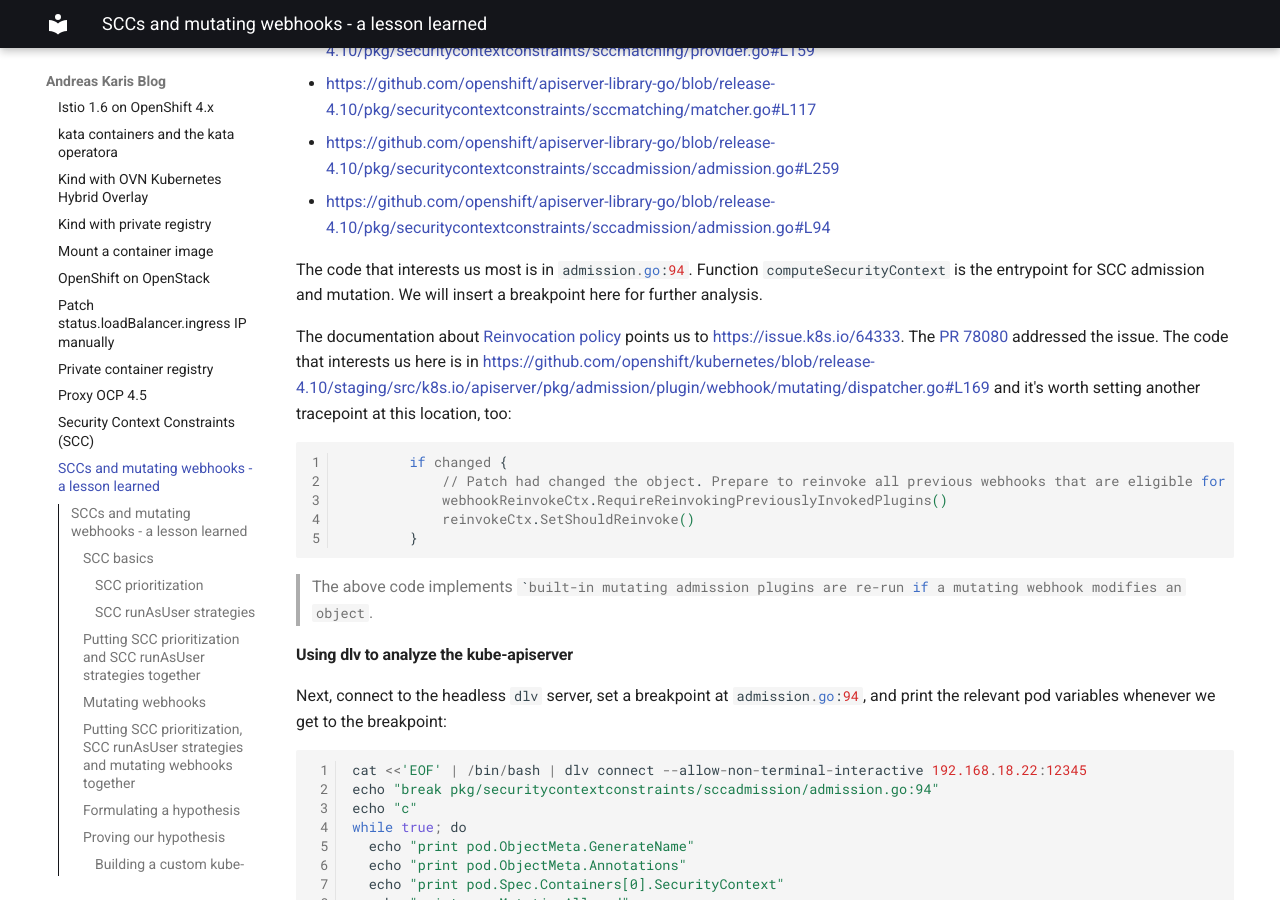
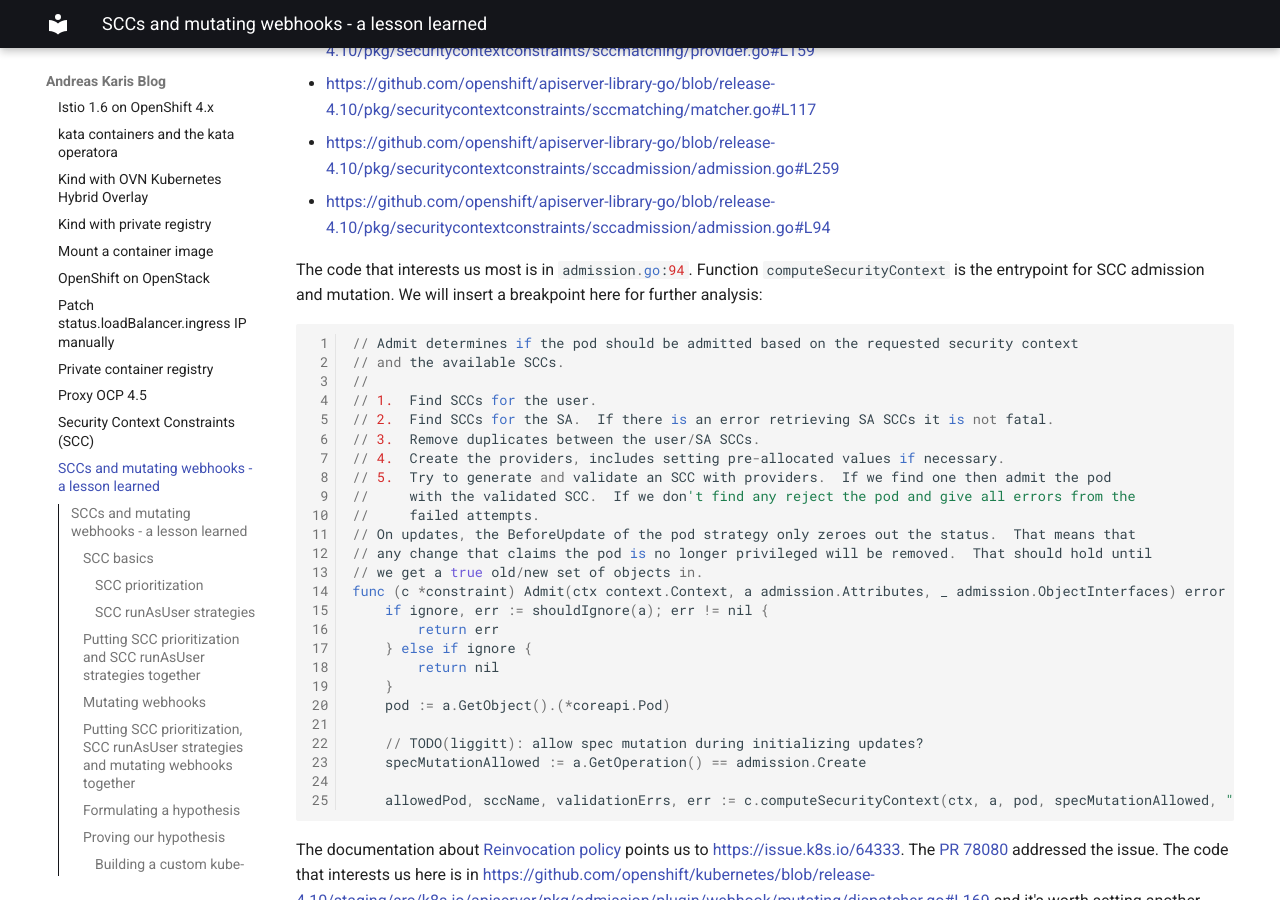
Before and after one commit to andreaskaris/blog, an MkDocs documentation site: the page built from docs/openshift/openshift-scc-with-mutating-webhooks.md, in a window 1280 px wide and 900 px high, scrolled down 11543 px. Built offline with MkDocs 1.6.1 and Material for MkDocs 9.7.7, drawn with Linux system fonts in a browser that asks for light colours.

Commit message:
improve scc

```diff
--- a/docs/openshift/openshift-scc-with-mutating-webhooks.md
+++ b/docs/openshift/openshift-scc-with-mutating-webhooks.md
@@ -564,7 +564,34 @@ We can follow up the stack until we get to the `security.openshift.io/SecurityCo
 * [https://github.com/openshift/apiserver-library-go/blob/release-4.10/pkg/securitycontextconstraints/sccadmission/admission.go#L94](https://github.com/openshift/apiserver-library-go/blob/release-4.10/pkg/securitycontextconstraints/sccadmission/admission.go#L94)
 
 The code that interests us most is in `admission.go:94`. Function `computeSecurityContext` is the entrypoint for
-SCC admission and mutation. We will insert a breakpoint here for further analysis.
+SCC admission and mutation. We will insert a breakpoint here for further analysis:
+~~~
+// Admit determines if the pod should be admitted based on the requested security context
+// and the available SCCs.
+//
+// 1.  Find SCCs for the user.
+// 2.  Find SCCs for the SA.  If there is an error retrieving SA SCCs it is not fatal.
+// 3.  Remove duplicates between the user/SA SCCs.
+// 4.  Create the providers, includes setting pre-allocated values if necessary.
+// 5.  Try to generate and validate an SCC with providers.  If we find one then admit the pod
+//     with the validated SCC.  If we don't find any reject the pod and give all errors from the
+//     failed attempts.
+// On updates, the BeforeUpdate of the pod strategy only zeroes out the status.  That means that
+// any change that claims the pod is no longer privileged will be removed.  That should hold until
+// we get a true old/new set of objects in.
+func (c *constraint) Admit(ctx context.Context, a admission.Attributes, _ admission.ObjectInterfaces) error {
+	if ignore, err := shouldIgnore(a); err != nil {
+		return err
+	} else if ignore {
+		return nil
+	}
+	pod := a.GetObject().(*coreapi.Pod)
+
+	// TODO(liggitt): allow spec mutation during initializing updates?
+	specMutationAllowed := a.GetOperation() == admission.Create
+
+	allowedPod, sccName, validationErrs, err := c.computeSecurityContext(ctx, a, pod, specMutationAllowed, "")
+~~~
 
 The documentation about [Reinvocation policy](https://kubernetes.io/docs/reference/access-authn-authz/extensible-admission-controllers/#reinvocation-policy)
 points us to [https://issue.k8s.io/64333](https://issue.k8s.io/64333). The [PR 78080](https://github.com/kubernetes/kubernetes/pull/78080/commits)
```
